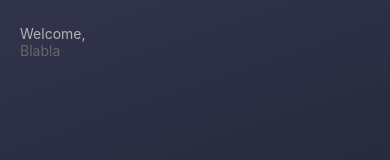
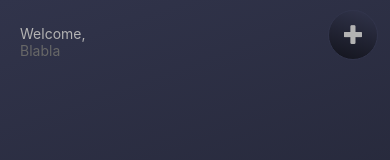
Before and after one commit to TTM-inc/OnlineChessProject-App, a React Native app: screen /Menu in a window 390 px wide. Shown: the top 160 px of the page. Built offline with nearby package versions, Linux system fonts and the light colour scheme.

Commit message:
Menu sidebar UI Co-authored-by: Adlan Bousehaba <adlan.bousehaba@epitech.eu>

```diff
--- a/components/Menu.jsx
+++ b/components/Menu.jsx
@@ -5,6 +5,7 @@ import DonutChartMenu from "../utils/DonutChart";
 import WinRateMenu from "../utils/WinRate";
 import PlayButtonMenu from "../utils/PlayButton";
 import { LinearGradient } from 'expo-linear-gradient';
+import AnimatedButton from "../utils/AnimatedButton";
 
 const Menu = (navigation) => {
 
@@ -34,6 +35,7 @@ const Menu = (navigation) => {
 
             <View style={styles.graph} >
               <DonutChartMenu />
+              {/* <AnimatedButton style={styles.test}/> */}
             </View>
 
             <View style={styles.winrate} >
@@ -73,6 +75,8 @@ header:{
 },
 graph:{
   flex:0.6,
+  justifyContent: 'center',
+  alignItems: 'center',
   // borderColor: 'white',
   // borderWidth: 1,
 },
@@ -89,6 +93,10 @@ playdiv:{
 linearGradient: {
   flex: 1,
 },
+test: {
+  justifyContent: 'center',
+  alignItems: 'center',
+}
 });
 
 
--- /dev/null
+++ b/utils/AnimatedButton.jsx
@@ -0,0 +1,148 @@
+import { StyleSheet, View, SafeAreaView, Text, Animated, TouchableHighlight } from 'react-native' ;
+import {Icon, Button} from '@rneui/themed';
+import { LinearGradient } from 'expo-linear-gradient';
+
+import React from "react";
+
+
+export default class AddButton extends React.Component {
+
+    mode = new Animated.Value(0);
+    buttonSize = new Animated.Value(1);
+
+    handlePress = () => {
+        Animated.sequence([
+            Animated.timing(this.buttonSize, {
+                toValue: 0.95,
+                duration: 200,
+                useNativeDriver: false,
+              }),
+            Animated.timing(this.buttonSize, {
+                toValue: 1,
+                useNativeDriver: false,
+              }),
+            // Animated.timing(this.mode, {
+            //     toValue: 0.75,
+            //     useNativeDriver: false,
+            //   }),
+            Animated.timing(this.mode, {
+              toValue: this.mode._value === 0 ? 1 : 0,
+              useNativeDriver: false,
+            })
+        ]).start();
+    };
+
+    render() {
+
+
+        const wrenchPos = this.mode.interpolate({
+              inputRange: [0, 1],
+              outputRange: [0, 180]
+            })
+
+        const profilePos = this.mode.interpolate({
+              inputRange: [0, 1],
+              outputRange: [0, 60]
+        })
+
+        const friendsPos = this.mode.interpolate({
+              inputRange: [0, 1],
+              outputRange: [0,120]
+        })
+
+        const rotation = this.mode.interpolate({
+            inputRange: [0, 1],
+            outputRange: ["0deg", "-45deg"]
+        });
+
+        const sizeStyle = {
+            transform: [{ scale: this.buttonSize }]
+        };
+
+        return (
+            <View style={{ position: "absolute", alignItems: "center" }}>
+                    <Animated.View style={{ position:"absolute", transform: [{translateY: profilePos}]}}>
+                        <LinearGradient
+                            colors={['#31344b', '#13141D']}
+                            start={{ x: 1, y:0 }}
+                            end={{x:0.75, y:0.85}}
+                            style={styles.secondaryButton}
+                          >
+                            <View>
+                                <Icon type='font-awesome-5' name='user-alt' size={24} color='#b3b3b3' />
+                            </View>
+                        </LinearGradient>
+                    </Animated.View>
+                    <Animated.View style={{ position:"absolute", transform: [{translateY: friendsPos}]}}>
+                        <LinearGradient
+                            colors={['#31344b', '#13141D']}
+                            start={{ x: 1, y:0 }}
+                            end={{x:0.75, y:0.85}}
+                            style={styles.secondaryButton}
+                          >
+                            <View>
+                                <Icon type='font-awesome-5' name='user-friends' size={24} color='#b3b3b3' />
+                            </View>
+                        </LinearGradient>
+                    </Animated.View>
+                    <Animated.View style={{ position:"absolute", transform: [{translateY: wrenchPos}]}}>
+                    <LinearGradient
+                            colors={['#31344b', '#13141D']}
+                            start={{ x: 1, y:0 }}
+                            end={{x:0.75, y:0.85}}
+                            style={styles.secondaryButton}
+                          >
+                            <View>
+                                <Icon type='material-community' name='wrench' size={24} color='#b3b3b3' />
+                            </View>
+                        </LinearGradient>
+                    </Animated.View>
+                    <TouchableHighlight onPress={this.handlePress} underlayColor="transparent">
+                    <LinearGradient
+                            colors={['#31344b', '#13141D']}
+                            start={{ x: 1, y:0 }}
+                            end={{x:0.75, y:0.85}}
+                            style={styles.button}
+                            >
+                            <Animated.View style={sizeStyle}>
+                                    <Animated.View style={{ transform: [{ rotate: rotation }] }}>
+                                        <Icon type='font-awesome' name='plus' size={24} color='#b3b3b3' />
+                                    </Animated.View>
+                            </Animated.View>
+                    </LinearGradient>
+                        </TouchableHighlight>
+            </View>
+        );
+    }
+}
+
+
+const styles = StyleSheet.create({
+    background: {
+        flex: 1,
+        backgroundColor: 'black',
+        borderColor: 'white',
+        borderWidth: 2,
+    },
+    button: {
+      alignItems: "center",
+      justifyContent: "center",
+      width: 50,
+      height: 50,
+      borderRadius: 36,
+      borderColor: "#31344b",
+      borderWidth: 1.5,
+      marginTop: 10,
+
+  },
+  secondaryButton: {
+      alignItems: "center",
+      justifyContent: "center",
+      marginTop:10,
+      width: 45,
+      height: 45,
+      borderRadius: 23,
+      borderColor: "#31344b",
+      borderWidth: 1.5,
+  },
+})
--- a/utils/Header.jsx
+++ b/utils/Header.jsx
@@ -1,6 +1,7 @@
 import { Header, Icon, Image } from '@rneui/themed';
 import { useEffect, useState } from 'react';
 import { Text, StyleSheet, View } from 'react-native'
+import AnimatedButton from './AnimatedButton';
 import sentenceList from '../assets/sentenceList';
 
 const HeaderMenu = () => {
@@ -22,7 +23,7 @@ const HeaderMenu = () => {
             </Text>
         </View>
         <View  style={styles.rightContainer}>
-          <Image/>
+          <AnimatedButton/>
         </View>
     </View>
     )
@@ -35,7 +36,7 @@ const styles = StyleSheet.create({
     flexDirection:'row',
    },
    leftContainer: {
-    flex: 0.85,
+    flex: 0.8,
     borderColor: 'white',
     // borderWidth: 1,
     flexDirection:'column',
@@ -43,10 +44,9 @@ const styles = StyleSheet.create({
     paddingLeft:20
    },
    rightContainer: {
-    flex:0.15,
+    flex:0.2,
     borderColor: 'green',
     // borderWidth: 1,
-    justifyContent: 'center',
     alignItems: 'center',
   },
   text:{
```
Also changed, not shown: components/Friends.jsx (added, +30 -0 lines), components/Profile.jsx (added, +30 -0 lines), components/Settings.jsx (added, +30 -0 lines).
